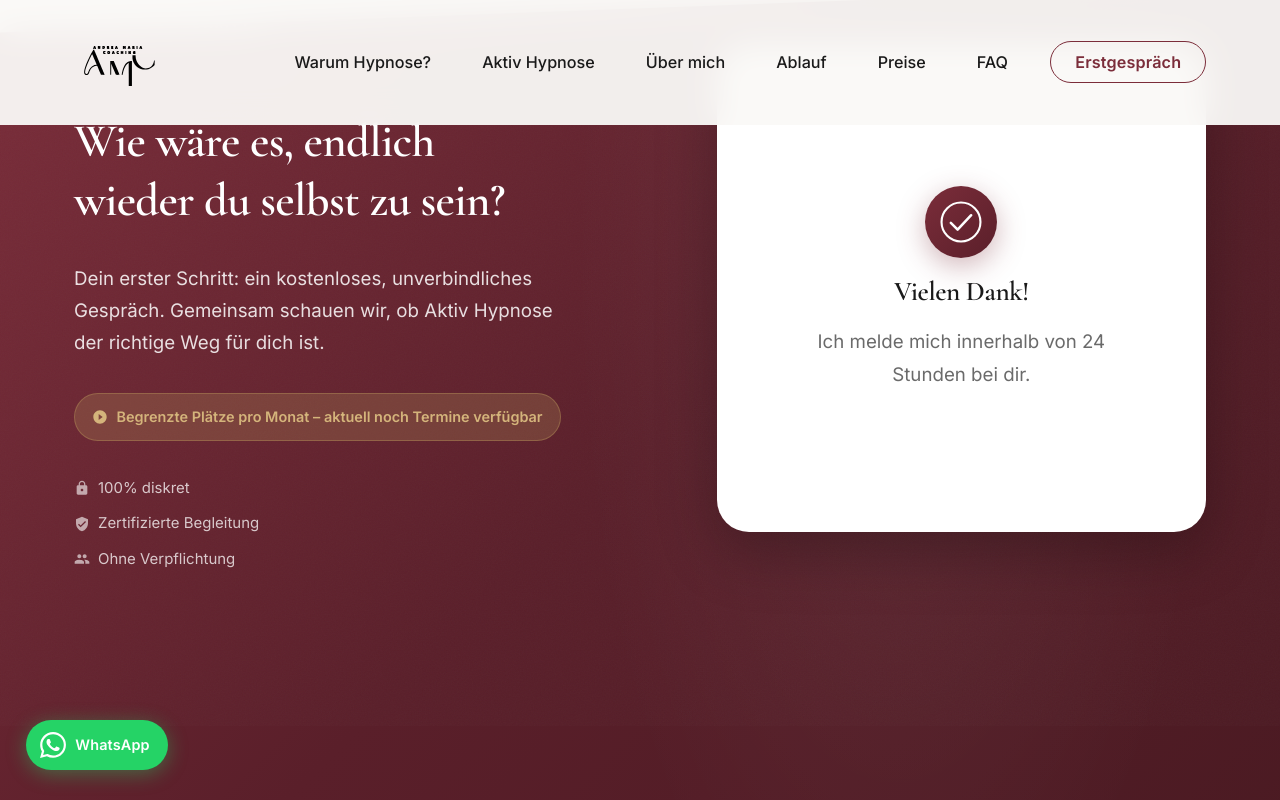
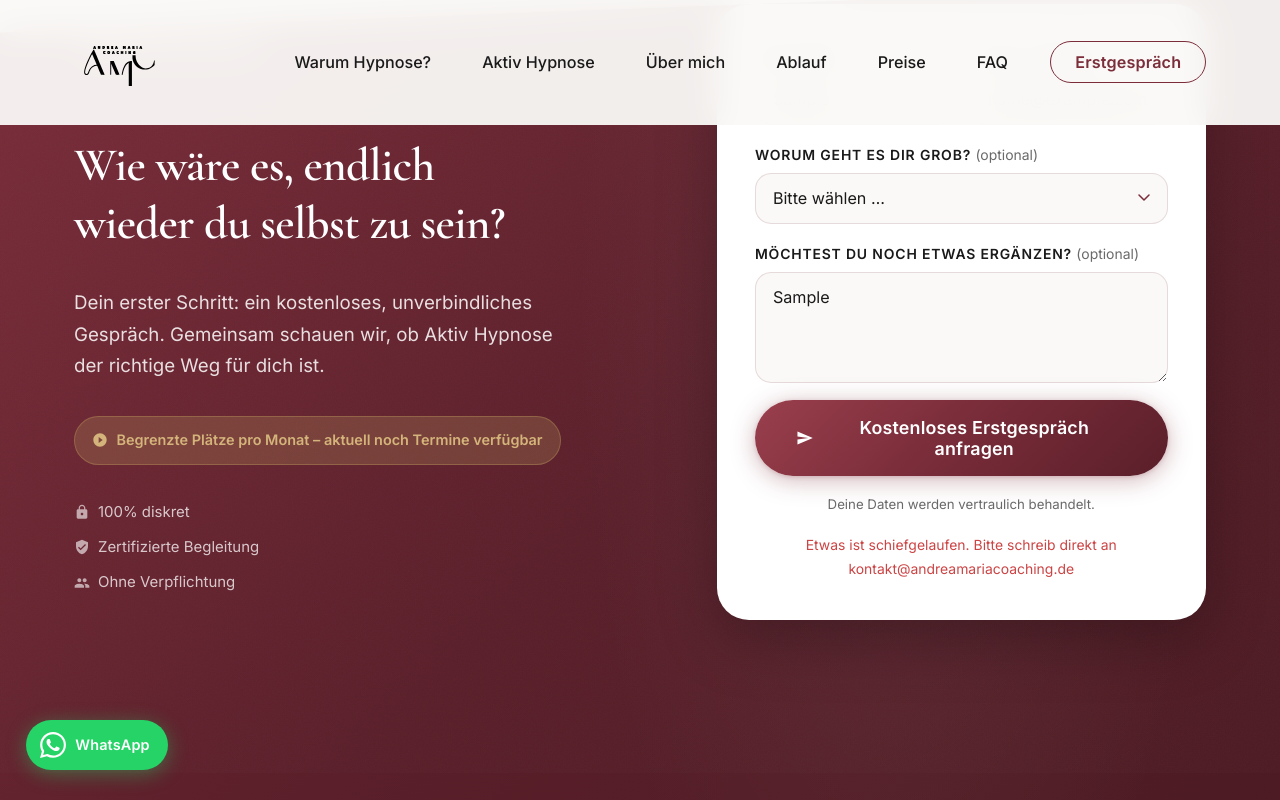
Before and after one commit to viktorfdeltaC/andrea-maria-landingpage, a React (Vite) app: page / in a window 1280 px wide. Both pictures are taken after typing "Sample", "name@example.com", "Sample" into the empty fields and a click on the button "Kostenloses Erstgespräch anfragen". Shown: the part 9762-10562 px from the top of the page. Built offline with nearby package versions, Linux system fonts and the light colour scheme.

Commit message:
feat: Formspree eingebunden (mvzdqyre) + error state

```diff
--- a/src/sections/CTA.css
+++ b/src/sections/CTA.css
@@ -247,3 +247,11 @@
   .cta-field textarea { font-size: 1rem; } /* prevent iOS zoom */
   .cta-section h2 { font-size: 1.55rem; }
 }
+
+.cta-form-error {
+  text-align: center;
+  font-size: 0.82rem;
+  color: #C44;
+  margin: 0;
+  max-width: none;
+}
--- a/src/sections/CTA.jsx
+++ b/src/sections/CTA.jsx
@@ -16,14 +16,31 @@ export default function CTA() {
     setForm((prev) => ({ ...prev, [e.target.name]: e.target.value }))
   }
 
-  const handleSubmit = (e) => {
+  const handleSubmit = async (e) => {
     e.preventDefault()
     setStatus('sending')
-    // Simulate send — replace with real API call or Formspree/Netlify form
-    setTimeout(() => {
-      setStatus('success')
-      setForm({ name: '', email: '', topic: '', message: '' })
-    }, 1200)
+
+    try {
+      const res = await fetch('https://formspree.io/f/mvzdqyre', {
+        method: 'POST',
+        headers: { 'Content-Type': 'application/json', 'Accept': 'application/json' },
+        body: JSON.stringify({
+          name: form.name,
+          email: form.email,
+          topic: form.topic,
+          message: form.message,
+        }),
+      })
+
+      if (res.ok) {
+        setStatus('success')
+        setForm({ name: '', email: '', topic: '', message: '' })
+      } else {
+        setStatus('error')
+      }
+    } catch {
+      setStatus('error')
+    }
   }
 
   return (
@@ -136,6 +153,9 @@ export default function CTA() {
                 )}
               </StarButton>
               <p className="cta-form-note">Deine Daten werden vertraulich behandelt.</p>
+              {status === 'error' && (
+                <p className="cta-form-error">Etwas ist schiefgelaufen. Bitte schreib direkt an kontakt@andreamariacoaching.de</p>
+              )}
             </form>
           )}
         </div>
```
